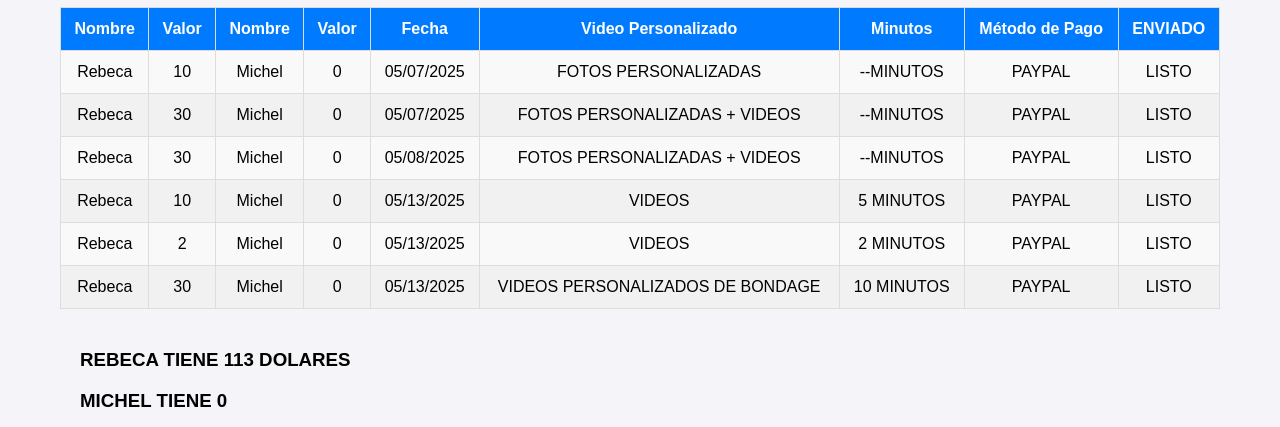
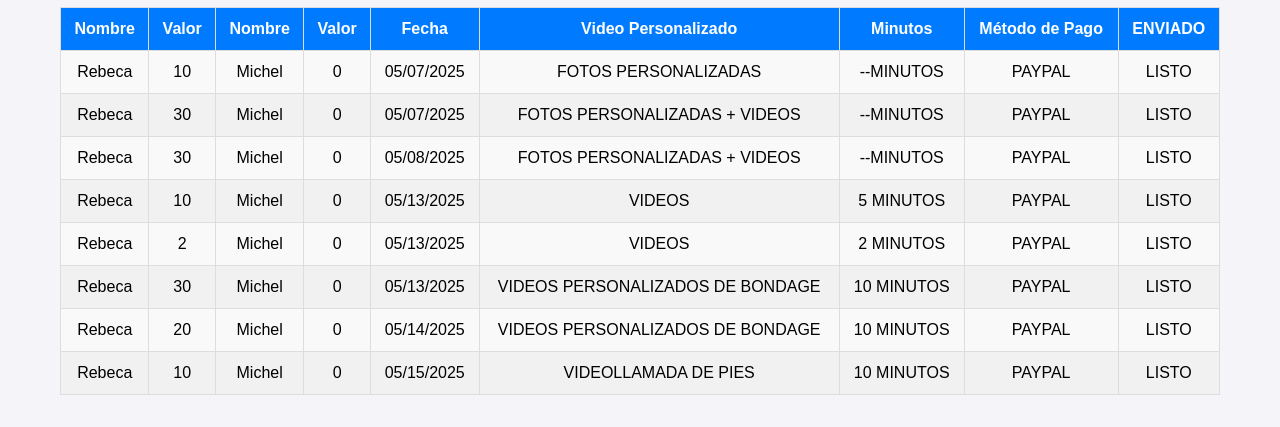
Before and after one commit to vanessafeet/salario-rebeca, a plain HTML site: page index.html in a window 1280 px wide. Shown: the part 93-520 px from the top of the page. Drawn offline with Linux system fonts and the light colour scheme.

Commit message:
index.html

```diff
--- a/index.html
+++ b/index.html
@@ -296,11 +296,32 @@
 
 
 
+        <tr>
+            <td>Rebeca</td>
+            <td>20</td>
+            <td>Michel</td>
+            <td>0</td>
+            <td>05/14/2025</td>
+            <td>VIDEOS PERSONALIZADOS DE BONDAGE </td>
+            <td>10 MINUTOS</td>
+            <td>PAYPAL</td>
+            <td>LISTO</td>
+        </tr>
 
 
 
 
-
+<tr>
+            <td>Rebeca</td>
+            <td>10</td>
+            <td>Michel</td>
+            <td>0</td>
+            <td>05/15/2025</td>
+            <td>VIDEOLLAMADA DE PIES </td>
+            <td>10 MINUTOS</td>
+            <td>PAYPAL</td>
+            <td>LISTO</td>
+        </tr>
 
 
 
@@ -320,7 +341,7 @@
 </table>
 
 
-<h3>REBECA TIENE  113 DOLARES </h3>
+<h3>REBECA TIENE  143 DOLARES </h3>
 <h3>MICHEL TIENE 0</h3>
 
 
```
